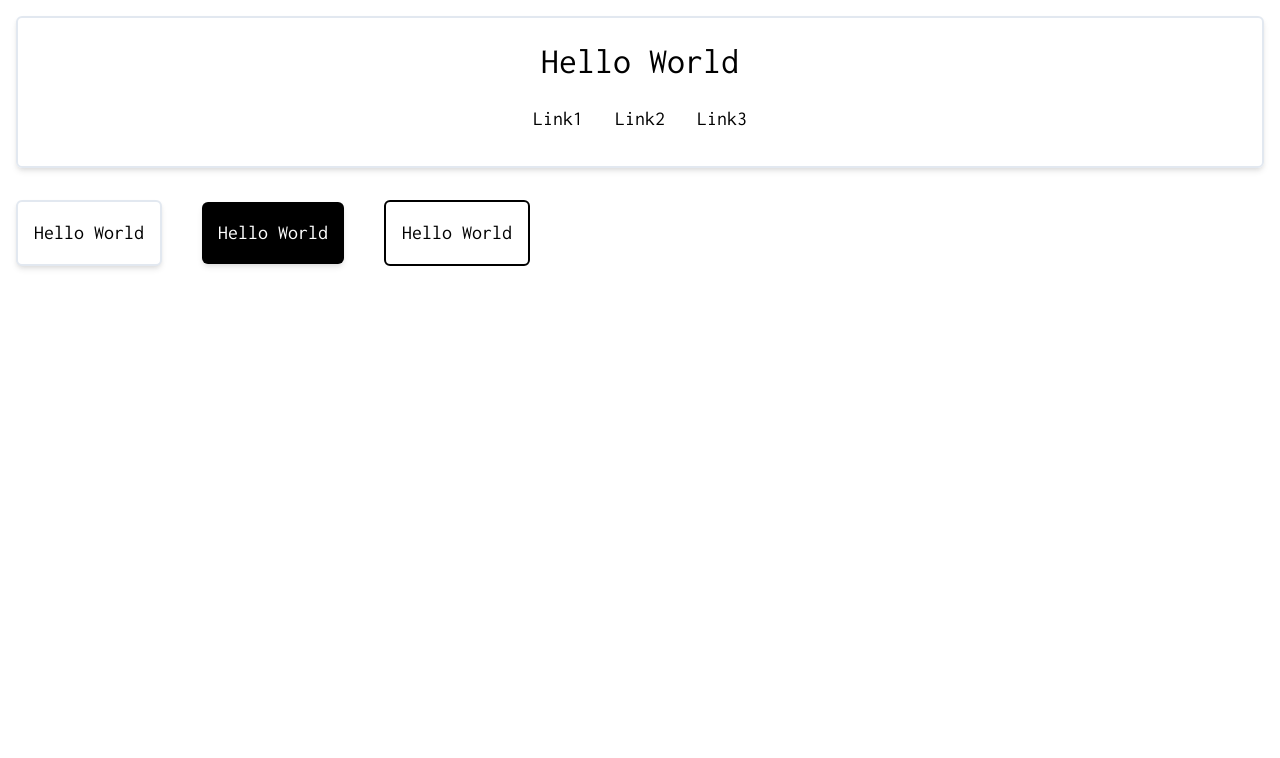
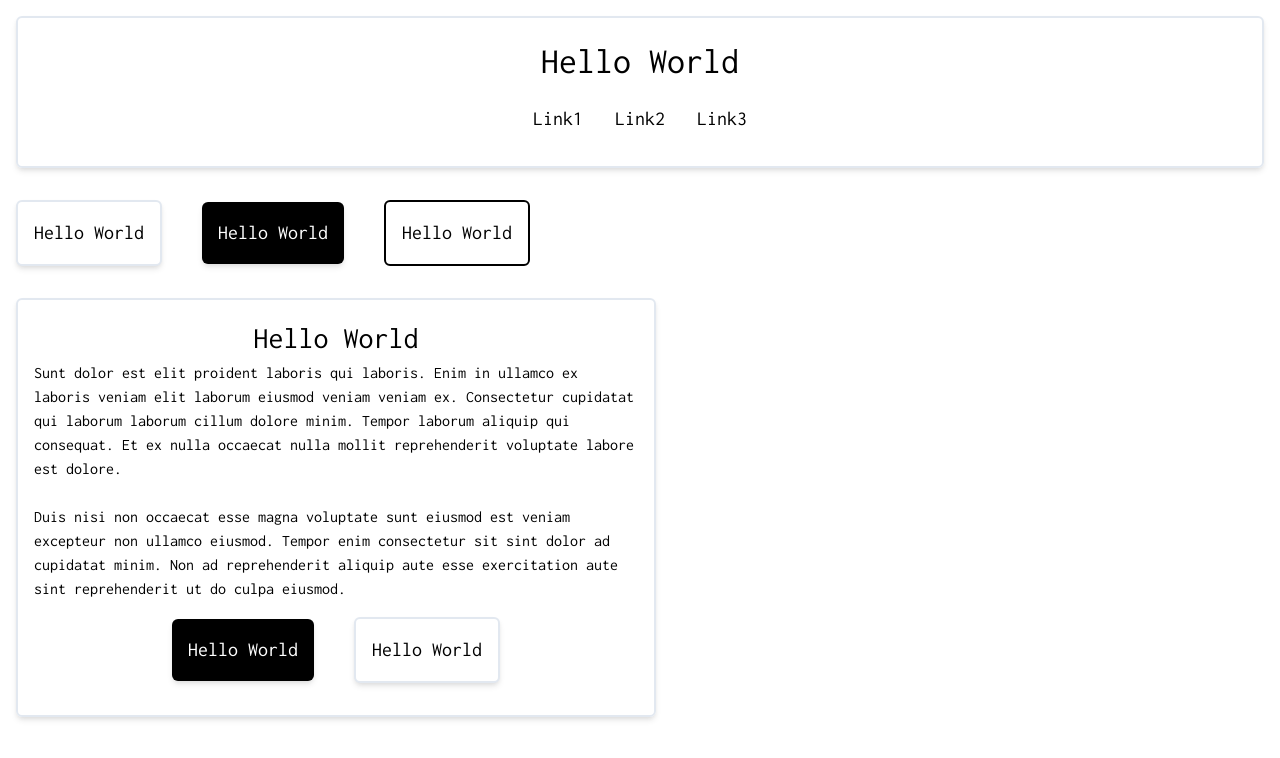
Before and after one commit to ExpressGradient/SvelteDash_Blite, a Svelte app: page / in a window 1280 px wide. Shown: the top 758 px of the page. Built offline with nearby package versions, Linux system fonts and the light colour scheme.

Commit message:
built Card

```diff
--- a/src/App.svelte
+++ b/src/App.svelte
@@ -2,6 +2,7 @@
 	import AppBar from "./components/AppBar.svelte";
 	import RaisedButton from "./components/RaisedButton.svelte";
 	import OutlineButton from "./components/OutlineButton.svelte";
+	import Card from "./components/Card.svelte";
 </script>
 
 <AppBar title={{ label: "Hello World", onClick: () => console.log("Hello World") }} navLinks={[{label: "Link1", route: "/"}, {label: "Link2", route: "/"}, {label: "Link3", route: "/"}]}/>
@@ -11,3 +12,17 @@
 <RaisedButton label={"Hello World"} onClick={() => console.log("Button Clicked")} darkMode={"true"} />
 
 <OutlineButton label={"Hello World"} onClick={() => console.log("Button Clicked")} />
+
+<Card>
+	<h1 class="text-3xl">Hello World</h1>
+
+	<p class="text-md text-left">Sunt dolor est elit proident laboris qui laboris. Enim in ullamco ex laboris veniam elit laborum eiusmod veniam veniam ex. Consectetur cupidatat qui laborum laborum cillum dolore minim. Tempor laborum aliquip qui consequat. Et ex nulla occaecat nulla mollit reprehenderit voluptate labore est dolore.</p>
+
+	<br>
+
+	<p class="text-md text-left">Duis nisi non occaecat esse magna voluptate sunt eiusmod est veniam excepteur non ullamco eiusmod. Tempor enim consectetur sit sint dolor ad cupidatat minim. Non ad reprehenderit aliquip aute esse exercitation aute sint reprehenderit ut do culpa eiusmod.</p>
+
+	<RaisedButton label={"Hello World"} onClick={() => console.log("Button Clicked")} darkMode={"true"} />
+
+	<RaisedButton label={"Hello World"} onClick={() => console.log("Button Clicked")} />
+</Card>
--- /dev/null
+++ b/src/components/Card.svelte
@@ -0,0 +1,3 @@
+<div class="m-4 p-4 border-2 rounded-md shadow-md text-center md:w-1/2">
+    <slot></slot>
+</div>
```
